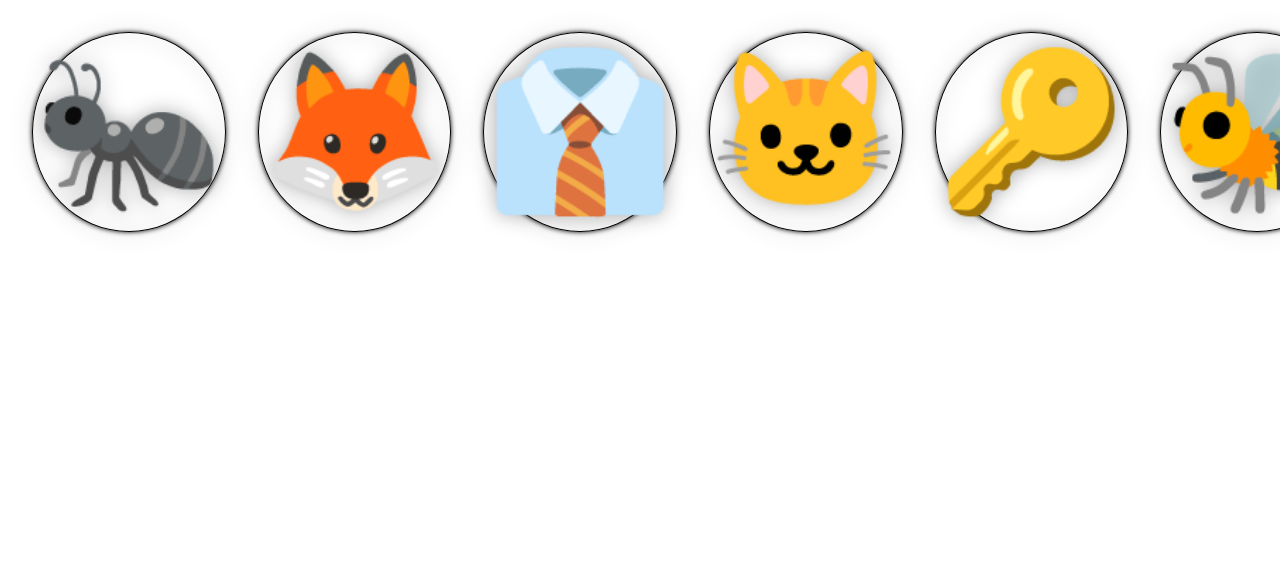
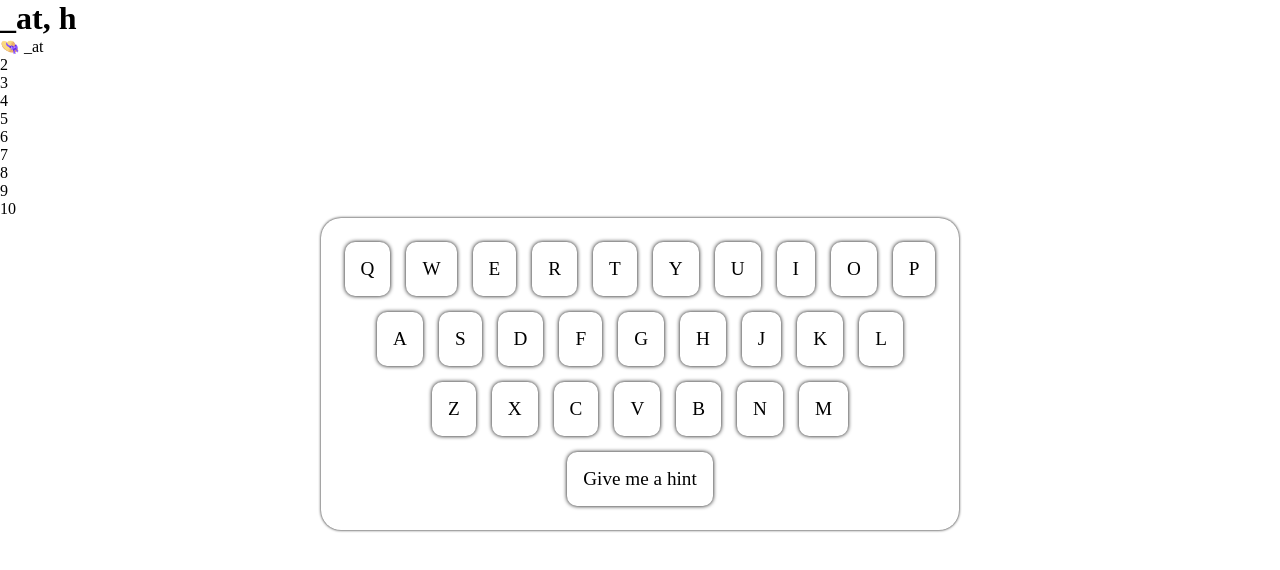
Before and after one commit to jameslimm/letter-quest-frontend, a React (Vite) app: page / in a window 1280 px wide. Shown: the top 570 px of the page. Built offline with nearby package versions, Linux system fonts and the light colour scheme.

Commit message:
Begin simple game mechanics, React keyboard component

```diff
--- a/src/App.css
+++ b/src/App.css
@@ -1,28 +1,40 @@
 *,
 *::after,
 *::before {
+  padding: 0;
   margin: 0;
-  padding: 0;
   box-sizing: border-box;
 }
 
-.emoji-slider {
+.keyboard {
+  margin: 0 auto;
+  width: fit-content;
   padding: 1rem;
+  box-shadow: 0 0 3px black;
+  border-radius: 20px;
   display: flex;
-  overflow: scroll;
-  justify-content: flex-start;
+  flex-direction: column;
   align-items: center;
 }
-.emoji {
-  margin: 1rem;
-  width: 200px;
-  height: 200px;
-  border: 1px solid black;
+
+.keyboard-row {
   display: flex;
-  align-items: center;
-  justify-content: center;
-  font-size: 12vw;
-  border-radius: 50%;
-  box-shadow: 0 0 5px black;
-  filter: drop-shadow(0 0 10px rgb(172, 172, 172));
 }
+
+.keyboard-key,
+.keyboard-key-inactive {
+  padding: 1rem;
+  margin: 0.5rem;
+  box-shadow: 0 0 4px black;
+  border-radius: 10px;
+  font-size: 1.2rem;
+  cursor: pointer;
+}
+
+.keyboard-key:hover {
+  background-color: aquamarine;
+}
+
+.keyboard-key-inactive {
+  visibility: hidden;
+}
--- a/src/App.jsx
+++ b/src/App.jsx
@@ -1,8 +1,55 @@
+import { useEffect, useState } from "react";
 import "./App.css";
-import GameInterface from "./components/GameInterface";
+import questionBank from "./model/questions.json";
+import Keyboard from "./components/Keyboard";
 
 const App = () => {
-  return <GameInterface />;
+  const [questions, setQuestions] = useState([]);
+  const [currentQuestion, setCurrentQuestion] = useState(0);
+
+  const { question, answer } = questions[currentQuestion] || {};
+
+  const handleLetterClick = (letter) => {
+    console.log(letter);
+    if (answer === letter) {
+      console.log("correct!");
+      setCurrentQuestion((q) => q + 1);
+    }
+  };
+
+  const chooseQuestions = (maxWordLength = 4) => {
+    const _qB = questionBank.filter((q) => q.word.length < maxWordLength);
+    _qB.sort((a, b) => (Math.random() < 0.5 ? -1 : 1));
+    _qB.splice(0, _qB.length - 10);
+
+    _qB.forEach((_q) => {
+      const wordArr = _q.word.split("");
+      const letterIdx = Math.floor(Math.random() * wordArr.length);
+
+      _q.answer = wordArr[letterIdx];
+      wordArr[letterIdx] = "_";
+      _q.question = wordArr.join("");
+    });
+    setQuestions(_qB);
+  };
+
+  useEffect(() => {
+    chooseQuestions();
+  }, []);
+
+  return (
+    <>
+      <h1>
+        {question}, {answer}
+      </h1>
+      <ul>
+        {questions.map((q, i) => (
+          <li key={i}>{i === currentQuestion ? `${q.emoji} ${q.question}` : i + 1}</li>
+        ))}
+      </ul>
+      <Keyboard answer={answer} handleLetterClick={handleLetterClick} />
+    </>
+  );
 };
 
 export default App;
--- a/src/components/Emoji.jsx
+++ /dev/null
@@ -1,5 +0,0 @@
-const Emoji = ({ qData }) => {
-  return <div className="emoji">{qData.emoji}</div>;
-};
-
-export default Emoji;
--- a/src/components/GameInterface.jsx
+++ /dev/null
@@ -1,30 +0,0 @@
-import Emoji from "./Emoji";
-import questions from "../model/questions.json";
-import { useState } from "react";
-
-const GameInterface = () => {
-  const startNewGame = () => {
-    const randomQuestions = questions.toSorted((a, b) => (Math.random() < 0.5 ? 1 : -1));
-    const questionData = randomQuestions.filter((q) => q.word.length < 4);
-
-    const totalQuestions = Math.min(10, questionData.length);
-
-    questionData.splice(0, questionData.length - totalQuestions);
-
-    return {
-      currentQuestion: 0,
-      totalQuestions,
-      questionData,
-    };
-  };
-
-  const [gameData, setGameData] = useState(startNewGame());
-
-  return (
-    <div className="emoji-slider">
-      {gameData && gameData.questionData && gameData.questionData.map((qD) => <Emoji qData={qD} />)}
-    </div>
-  );
-};
-
-export default GameInterface;
--- /dev/null
+++ b/src/components/Keyboard.jsx
@@ -0,0 +1,72 @@
+import { useEffect, useState } from "react";
+
+const Keyboard = ({ answer, handleLetterClick }) => {
+  const KEYS = ["qwertyuiop".split(""), "asdfghjkl".split(""), "zxcvbnm".split("")];
+  const MAX_HINT_LEVEL = 3;
+
+  const [hintLevel, setHintLevel] = useState(0);
+  const [activeKeys, setActiveKeys] = useState([]);
+
+  useEffect(() => {
+    // RUN WHEN THE ANSWER PROP CHANGES (i.e moving to a new question)
+    // create a flat array of keyboard keys, then remove the
+    // correct answer and randomise the order.
+    const allKeys = KEYS.flat()
+      .filter((l) => l !== answer)
+      .sort((a, b) => (Math.random() < 0.5 ? -1 : 1));
+
+    // add the correct answer letter back to the start of the array
+    allKeys.unshift(answer);
+
+    // reset the hint level back to 0 (all keys shown)
+    setHintLevel(0);
+
+    // create array of hint levels - with progressively
+    // fewer keys being shown (but always the correct letter)
+    setActiveKeys([
+      allKeys,
+      [...allKeys.slice(0, 15)],
+      [...allKeys.slice(0, 8)],
+      [...allKeys.slice(0, 3)],
+    ]);
+  }, [answer]);
+
+  return (
+    <div className="keyboard">
+      {KEYS.map((row, i) => {
+        const rowKeys = row.map((k) => {
+          return (
+            <div
+              className={
+                activeKeys[hintLevel]?.includes(k) ? "keyboard-key" : "keyboard-key-inactive"
+              }
+              key={k}
+              role="button"
+              tabIndex={0}
+              onClick={() => handleLetterClick(k)}
+            >
+              {k.toUpperCase()}
+            </div>
+          );
+        });
+        return (
+          <div className="keyboard-row" key={i}>
+            {rowKeys}
+          </div>
+        );
+      })}
+      {hintLevel < MAX_HINT_LEVEL && (
+        <div className="keyboard-row">
+          <div
+            className="keyboard-key"
+            onClick={() => setHintLevel(hintLevel < MAX_HINT_LEVEL ? hintLevel + 1 : hintLevel)}
+          >
+            Give me a hint
+          </div>
+        </div>
+      )}
+    </div>
+  );
+};
+
+export default Keyboard;
--- a/src/main.jsx
+++ b/src/main.jsx
@@ -2,8 +2,4 @@ import React from "react";
 import ReactDOM from "react-dom/client";
 import App from "./App.jsx";
 
-ReactDOM.createRoot(document.getElementById("root")).render(
-  <React.StrictMode>
-    <App />
-  </React.StrictMode>
-);
+ReactDOM.createRoot(document.getElementById("root")).render(<App />);
```
Also changed, not shown: src/components/Footer.jsx (deleted), src/components/Header.jsx (deleted).
